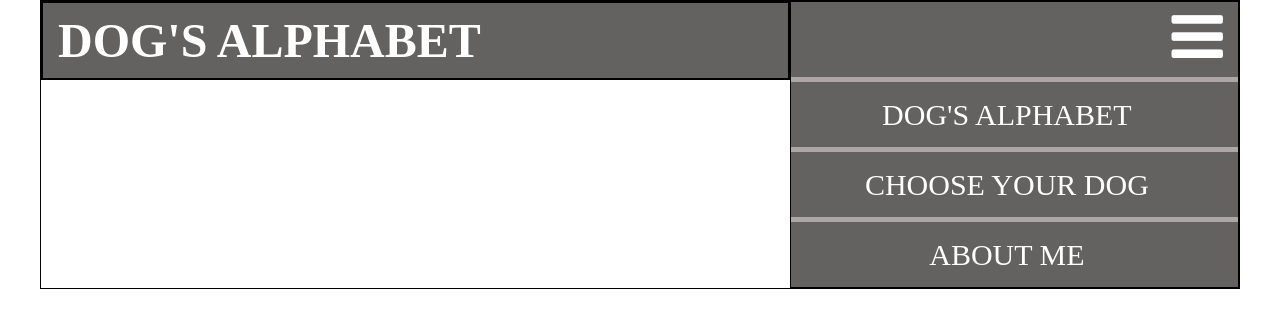
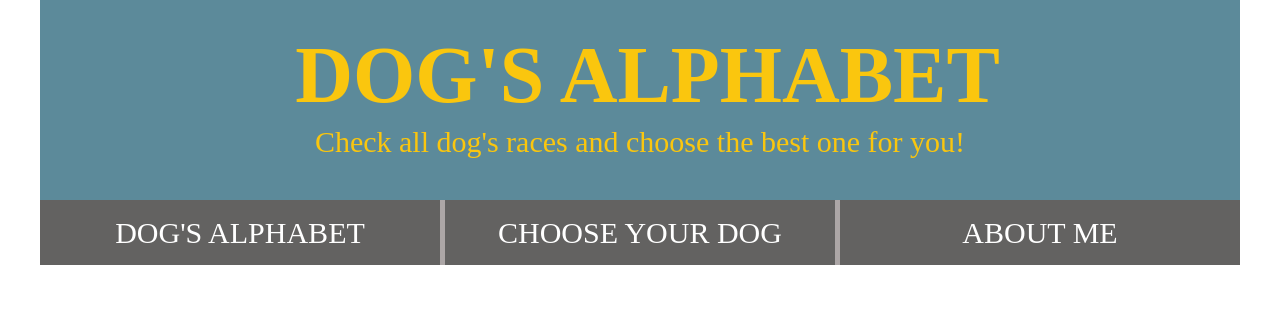
Before and after one commit to wojcikkatarzyna/DOGS_ALPHABET, a website built with webpack: page html/index.html in a window 1280 px wide. Built offline with nearby package versions, Linux system fonts and the light colour scheme.

Commit message:
change header with desktop width

```diff
--- a/html/index.html
+++ b/html/index.html
@@ -13,7 +13,7 @@
     <header class="container">
 
         <div class="row">
-            <div class="name col-s-5">
+            <div class="name col-s-5 col-l-8">
                 <div class = "title">
                     DOG'S ALPHABET
                 </div>
@@ -22,9 +22,9 @@
                 </div>
             </div>
 
-            <nav class="col-s-3">
+            <nav class="col-s-3 col-l-8">
               <a href="#" class="mobileMenu fa fa-bars fa-2x"></a>
-              <ul class="showMenu">
+              <ul>
                   <li><a href="#">DOG'S ALPHABET</a></li>
                   <li><a href="#">CHOOSE YOUR DOG</a></li>
                   <li><a href="#">ABOUT ME</a></li>
--- a/js/app.js
+++ b/js/app.js
@@ -3,9 +3,9 @@ $(document).ready(function(){
     let hamburger = $('.mobileMenu');
     console.log(hamburger);
 
-    hamburger.on('click', function(){
-      console.log('click');
-      $(this).next().toggle('showMenu');
+    hamburger.on('click', function(e){
+      e.preventDefault();
+      $(this).next().toggleClass('showMenu');
     })
 
 
--- a/scss/_header.scss
+++ b/scss/_header.scss
@@ -3,53 +3,80 @@
   background-color: $baseColor3;
 }
 header{
-    border: 1px solid black;
+
 
     .name{
-        border: 1px solid black;
         @extend %head;
+        @include desktop{
+          text-align: center;
+          min-height: 200px;
+          color: $baseColor2;
+          background-color: $baseColor1;
+        };
         .title{
-            height: 100%;
             font-size: 3rem;
             font-weight: bold;
-            border: 1px solid black;
             padding-left: 15px;
             min-height: 75px;
             line-height: 75px;
+            @include desktop{
+              font-size: 5rem;
+              height: 125px;
+              line-height: 150px;
+            };
         }
         .description{
-            border: 1px solid black;
             display: none;
+            @include desktop{
+              display: block;
+              height: 75px;
+            }
         }
     }
 
     nav{
-      border: 1px solid black;
       text-align: center;
       text-align: right;
       @extend %head;
+      .mobileMenu{
+        min-height: 75px;
+        padding-right: 15px;
+        padding-top: 5px;
+        @include desktop{
+          display: none;
+        };
+      }
       a{
         text-decoration: none;
         @extend %head;
-        &:first-of-type{
-          min-height: 75px;
-          padding-right: 15px;
-          padding-top: 5px;
-        }
       }
       ul{
         display: none;
-        &.showMenu{
-          display: block;
-
-          li{
-            list-style: none;
-            text-align: center;
-            line-height: 65px;
-            border-top: 5px solid rgb(172, 166, 166);
-            min-height: 65px;
+        @include desktop{
+          display: flex;
+          justify-content: space-around;
+        }
+        li{
+          list-style: none;
+          text-align: center;
+          line-height: 65px;
+          min-height: 65px;
+          &:nth-of-type(2){
+            border-left: 5px solid rgb(172, 166, 166);
+            border-right: 5px solid rgb(172, 166, 166);
           }
+          @include desktop{
+            width: 33.333%;
+          };
         }
       }
     }
 }
+
+.showMenu{
+  display: block;
+  li{
+    border: transparent;
+    border-top: 5px solid rgb(172, 166, 166);
+  }
+}
--- a/scss/main.scss
+++ b/scss/main.scss
@@ -1,4 +1,4 @@
 @import "reset";
 @import "grid";
 @import "variables";
-@import "header"
+@import "header";
```
Also changed, not shown: js/out.js (+1 -1 lines), css/main.css.
